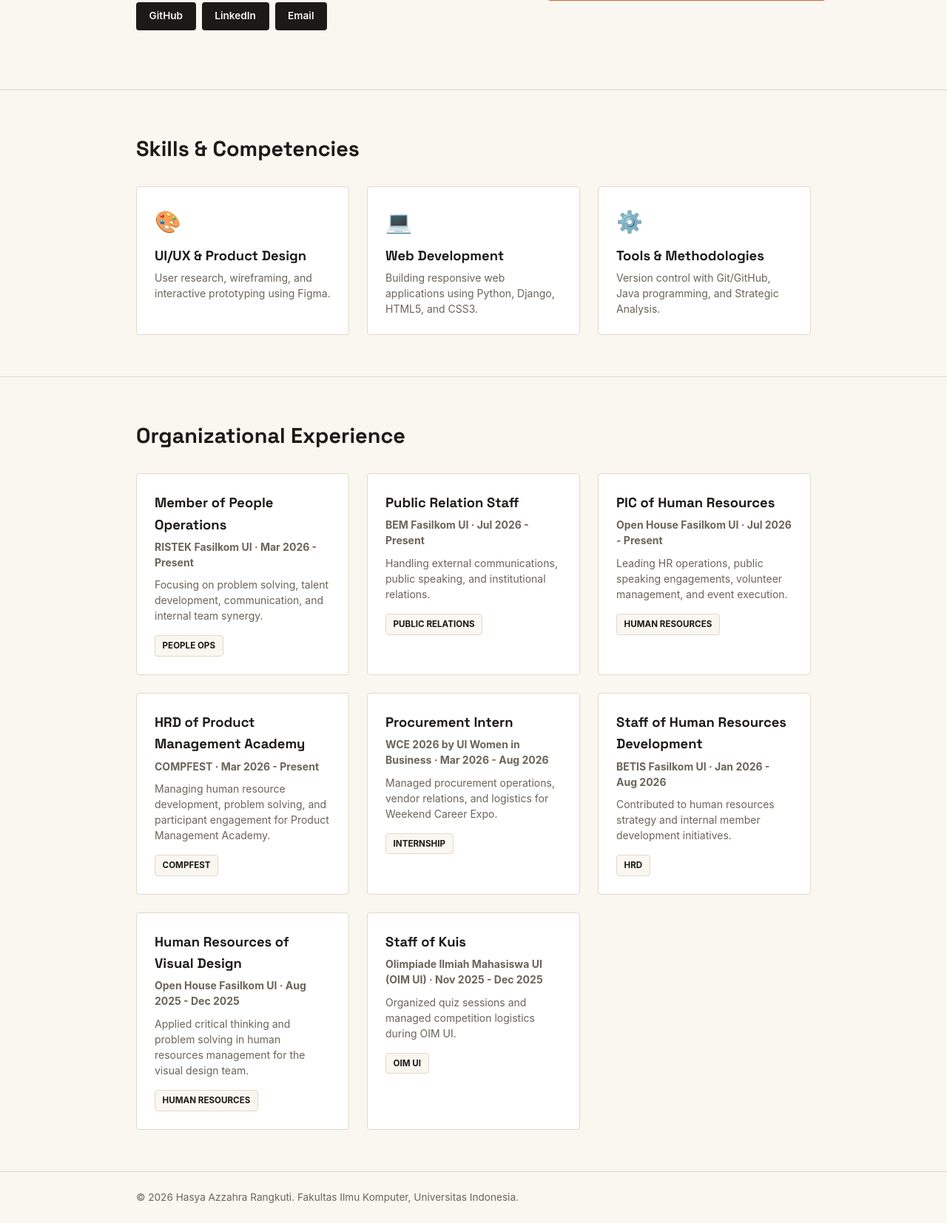
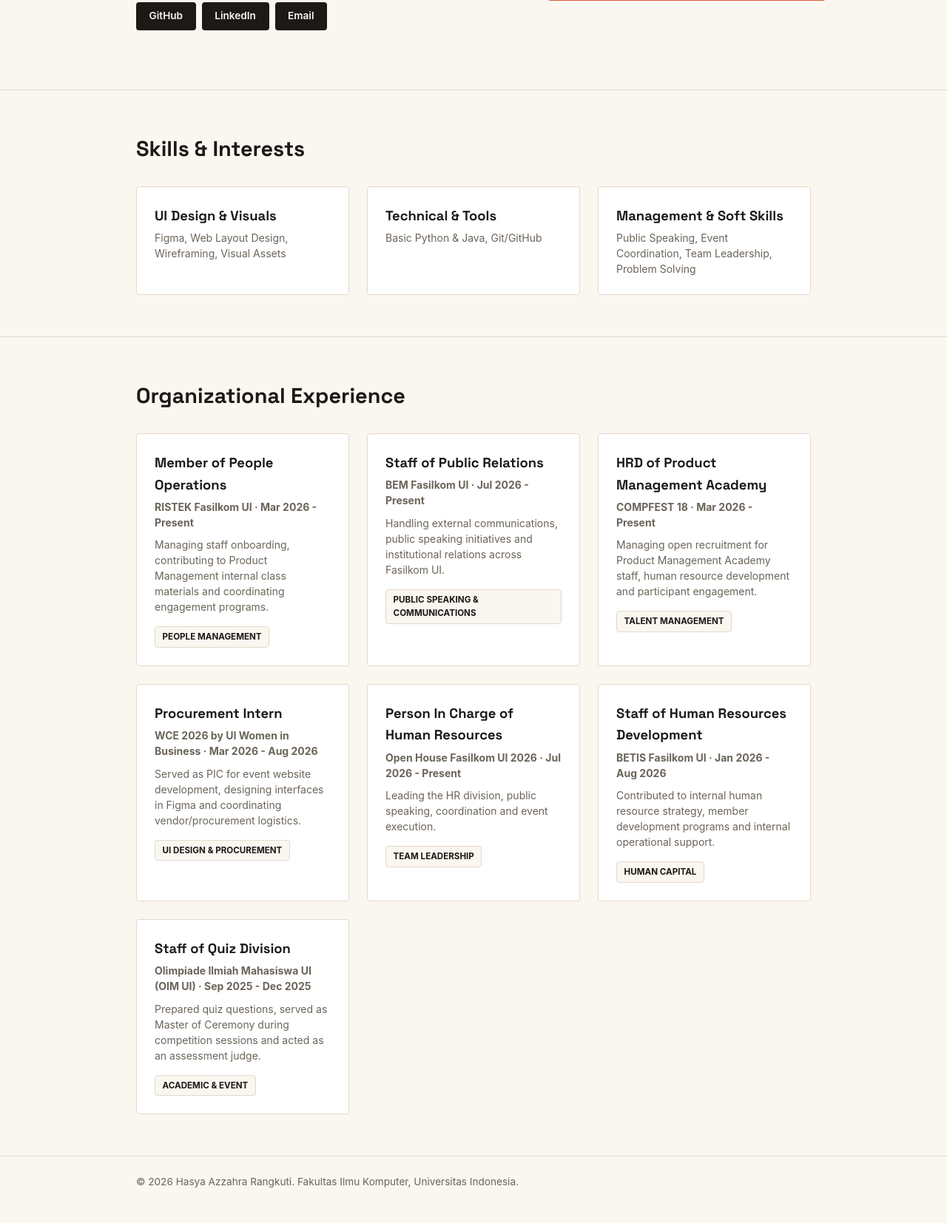
Before and after one commit to hasyaazzahra256/myportofolio, a Django app: page / in a window 1280 px wide. Shown: the part 601-2255 px from the top of the page at 74% size. After the commit the page ends 2207 px from the top, so only its background shows below. Run offline with Django 5.2, Linux system fonts and the light colour scheme.

Commit message:
feat: refine skills, update experience cards, and optimize HTML structure

```diff
--- a/templates/index.html
+++ b/templates/index.html
@@ -59,23 +59,24 @@
 
         <section class="portfolio-section" id="skills">
             <div class="container">
-        <h2 class="section-title">Skills & Competencies</h2>
+                <h2 class="section-title">Skills & Interests</h2>
                 <div class="skills-grid">
+
                     <div class="skill-card">
-                <div class="skill-icon">🎨</div>
-                <h3>UI/UX & Product Design</h3>
-                <p>User research, wireframing, and interactive prototyping using Figma.</p>
+                        <h3>UI Design & Visuals</h3>
+                        <p>Figma, Web Layout Design, Wireframing, Visual Assets</p>
                     </div>
+
                     <div class="skill-card">
-                <div class="skill-icon">💻</div>
-                <h3>Web Development</h3>
-                <p>Building responsive web applications using Python, Django, HTML5, and CSS3.</p>
+                        <h3>Technical & Tools</h3>
+                        <p>Basic Python & Java, Git/GitHub</p>
                     </div>
+
                     <div class="skill-card">
-                <div class="skill-icon">⚙️</div>
-                <h3>Tools & Methodologies</h3>
-                <p>Version control with Git/GitHub, Java programming, and Strategic Analysis.</p>
+                        <h3>Management & Soft Skills</h3>
+                        <p>Public Speaking, Event Coordination, Team Leadership, Problem Solving</p>
                     </div>
+
                 </div>
             </div>
         </section>
@@ -83,61 +84,56 @@
             <div class="container">
                 <h2 class="section-title">Organizational Experience</h2>
                 <div class="projects-grid">
+
                     <article class="project-card">
                         <h3>Member of People Operations</h3>
                         <p class="role">RISTEK Fasilkom UI &middot; Mar 2026 - Present</p>
-                        <p>Focusing on problem solving, talent development, communication, and internal team synergy.</p>
-                        <span class="tag">People Ops</span>
+                        <p>Managing staff onboarding, contributing to Product Management internal class materials and coordinating engagement programs.</p>
+                        <span class="tag">People Management</span>
                     </article>
 
                     <article class="project-card">
-                        <h3>Public Relation Staff</h3>
+                        <h3>Staff of Public Relations</h3>
                         <p class="role">BEM Fasilkom UI &middot; Jul 2026 - Present</p>
-                        <p>Handling external communications, public speaking, and institutional relations.</p>
-                        <span class="tag">Public Relations</span>
-                    </article>
-
-                    <article class="project-card">
-                        <h3>PIC of Human Resources</h3>
-                        <p class="role">Open House Fasilkom UI &middot; Jul 2026 - Present</p>
-                        <p>Leading HR operations, public speaking engagements, volunteer management, and event execution.</p>
-                        <span class="tag">Human Resources</span>
+                        <p>Handling external communications, public speaking initiatives and institutional relations across Fasilkom UI.</p>
+                        <span class="tag">Public Speaking & Communications</span>
                     </article>
 
                     <article class="project-card">
                         <h3>HRD of Product Management Academy</h3>
-                        <p class="role">COMPFEST &middot; Mar 2026 - Present</p>
-                        <p>Managing human resource development, problem solving, and participant engagement for Product Management Academy.</p>
-                        <span class="tag">COMPFEST</span>
+                        <p class="role">COMPFEST 18 &middot; Mar 2026 - Present</p>
+                        <p>Managing open recruitment for Product Management Academy staff, human resource development and participant engagement.</p>
+                        <span class="tag">Talent Management</span>
                     </article>
 
                     <article class="project-card">
                         <h3>Procurement Intern</h3>
                         <p class="role">WCE 2026 by UI Women in Business &middot; Mar 2026 - Aug 2026</p>
-                        <p>Managed procurement operations, vendor relations, and logistics for Weekend Career Expo.</p>
-                        <span class="tag">Internship</span>
+                        <p>Served as PIC for event website development, designing interfaces in Figma and coordinating vendor/procurement logistics.</p>
+                        <span class="tag">UI Design & Procurement</span>
+                    </article>
+
+                    <article class="project-card">
+                        <h3>Person In Charge of Human Resources</h3>
+                        <p class="role">Open House Fasilkom UI 2026 &middot; Jul 2026 - Present</p>
+                        <p>Leading the HR division, public speaking, coordination and event execution.</p>
+                        <span class="tag">Team Leadership</span>
                     </article>
 
                     <article class="project-card">
                         <h3>Staff of Human Resources Development</h3>
                         <p class="role">BETIS Fasilkom UI &middot; Jan 2026 - Aug 2026</p>
-                        <p>Contributed to human resources strategy and internal member development initiatives.</p>
-                        <span class="tag">HRD</span>
+                        <p>Contributed to internal human resource strategy, member development programs and internal operational support.</p>
+                        <span class="tag">Human Capital</span>
                     </article>
 
                     <article class="project-card">
-                        <h3>Human Resources of Visual Design</h3>
-                        <p class="role">Open House Fasilkom UI &middot; Aug 2025 - Dec 2025</p>
-                        <p>Applied critical thinking and problem solving in human resources management for the visual design team.</p>
-                        <span class="tag">Human Resources</span>
+                        <h3>Staff of Quiz Division</h3>
+                        <p class="role">Olimpiade Ilmiah Mahasiswa UI (OIM UI) &middot; Sep 2025 - Dec 2025</p>
+                        <p>Prepared quiz questions, served as Master of Ceremony during competition sessions and acted as an assessment judge.</p>
+                        <span class="tag">Academic & Event</span>
                     </article>
 
-                    <article class="project-card">
-                        <h3>Staff of Kuis</h3>
-                        <p class="role">Olimpiade Ilmiah Mahasiswa UI (OIM UI) &middot; Nov 2025 - Dec 2025</p>
-                        <p>Organized quiz sessions and managed competition logistics during OIM UI.</p>
-                        <span class="tag">OIM UI</span>
-                    </article>
                 </div>
             </div>
         </section>
```
Lines whose indentation alone changed are shown as unchanged.
